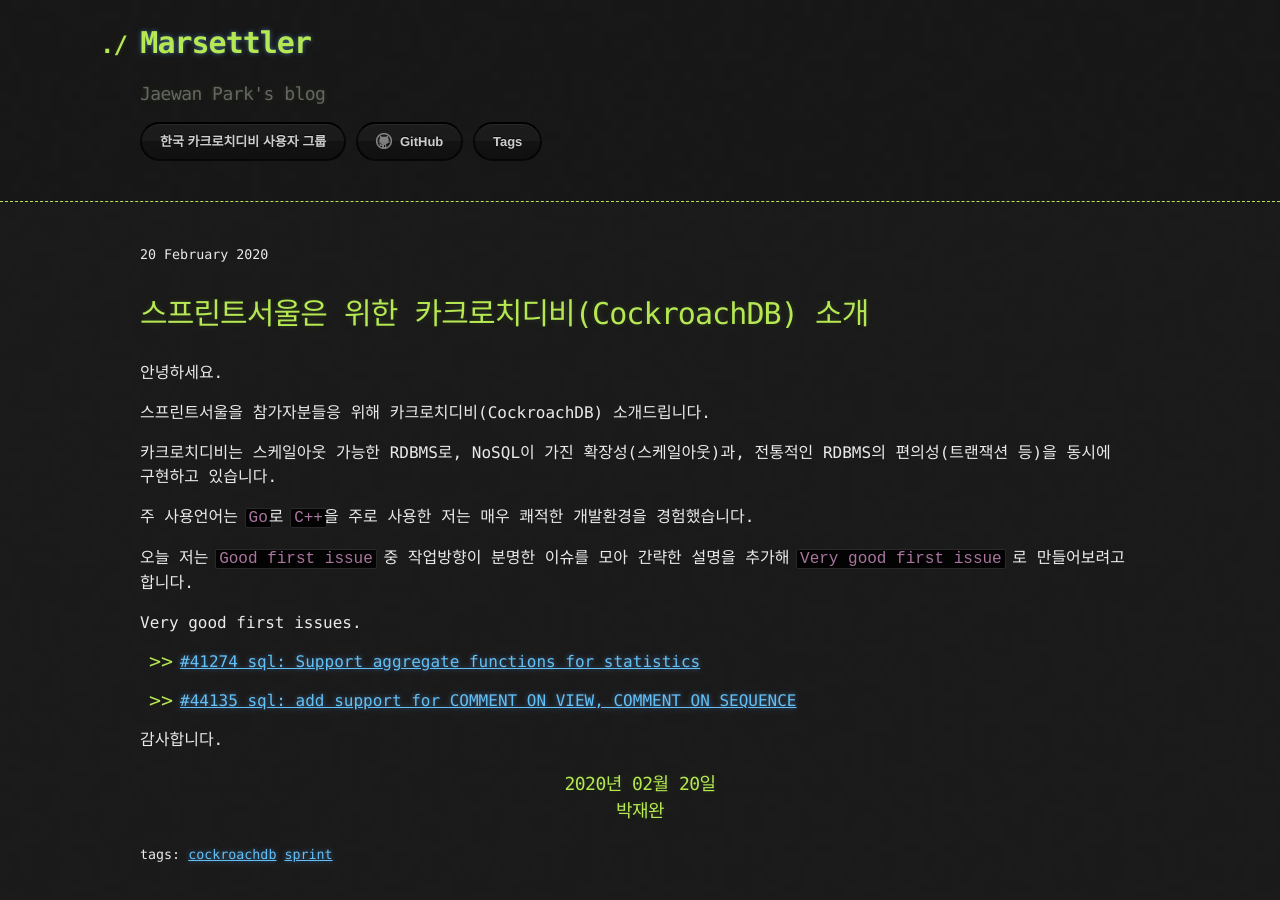
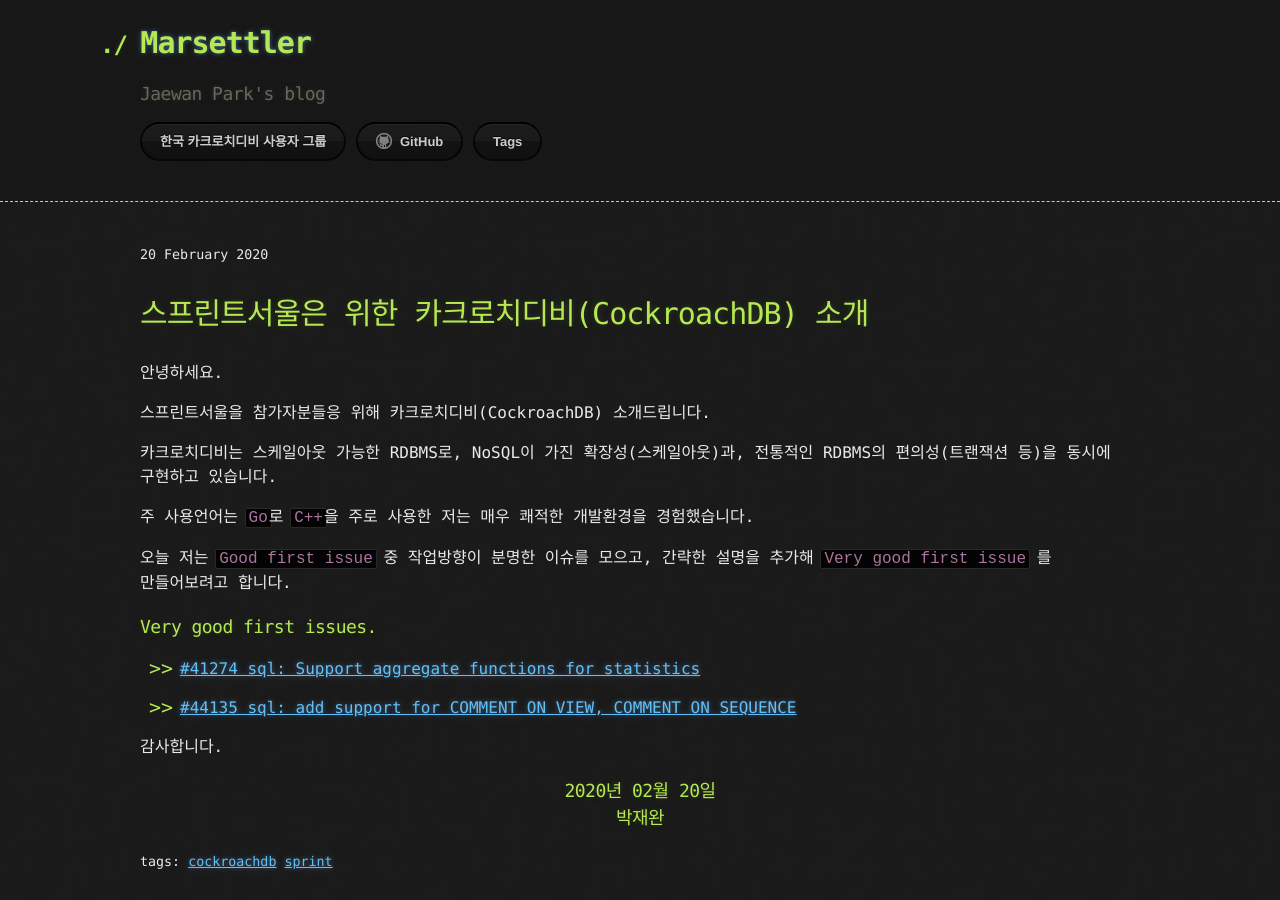
Before and after one commit to hueypark/hueypark.github.io, a Jekyll site: the page built from _posts/2020-02-22-sprintseoul-cockroachdb.md, in a window 1280 px wide. Built offline with Jekyll 4.4.1, drawn with Linux system fonts in a browser that asks for light colours; comment, search, counter and statistics services are not loaded.

Commit message:
Update: 스프린트서울은 위한 카크로치디비(CockroachDB) 소개

```diff
--- a/_posts/2020-02-22-sprintseoul-cockroachdb.md
+++ b/_posts/2020-02-22-sprintseoul-cockroachdb.md
@@ -15,9 +15,9 @@
 
 주 사용언어는 `Go`로 `C++`을 주로 사용한 저는 매우 쾌적한 개발환경을 경험했습니다.
 
-오늘 저는 `Good first issue` 중 작업방향이 분명한 이슈를 모아 간략한 설명을 추가해 `Very good first issue` 로 만들어보려고 합니다.
+오늘 저는 `Good first issue` 중 작업방향이 분명한 이슈를 모으고, 간략한 설명을 추가해 `Very good first issue` 를 만들어보려고 합니다.
 
-Very good first issues.
+### Very good first issues.
 
 * [#41274 sql: Support aggregate functions for statistics](https://github.com/cockroachdb/cockroach/issues/41274)
 
```
